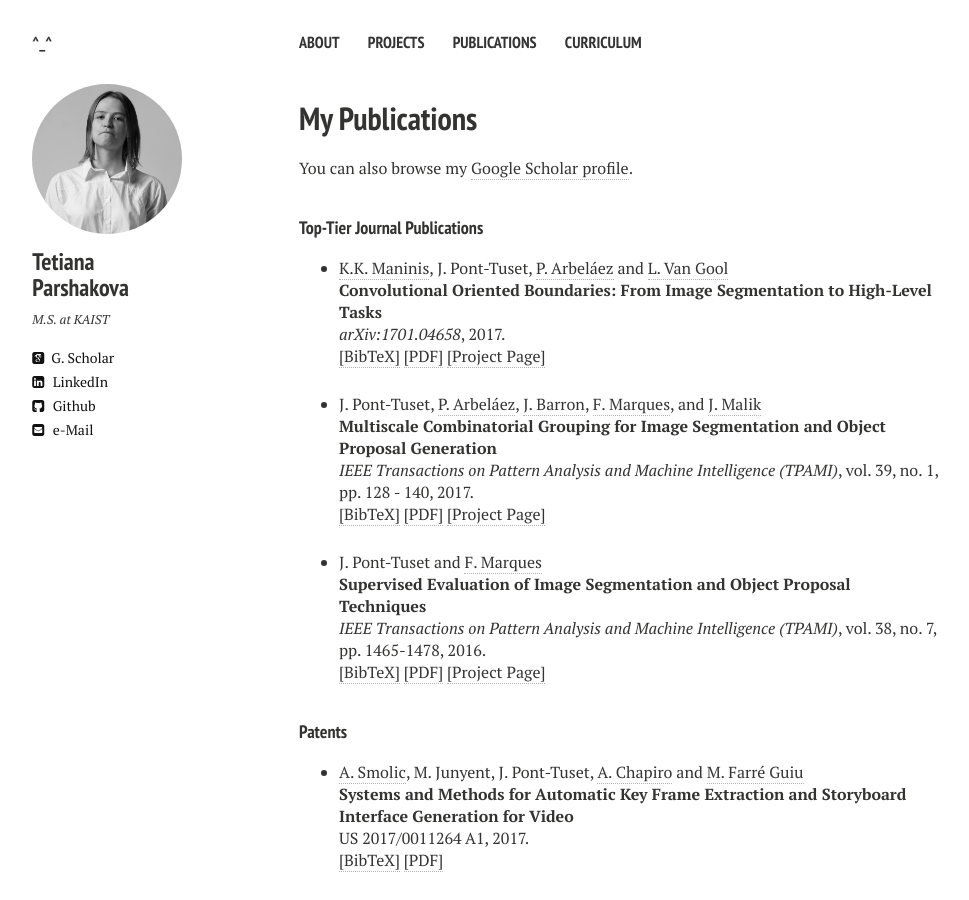
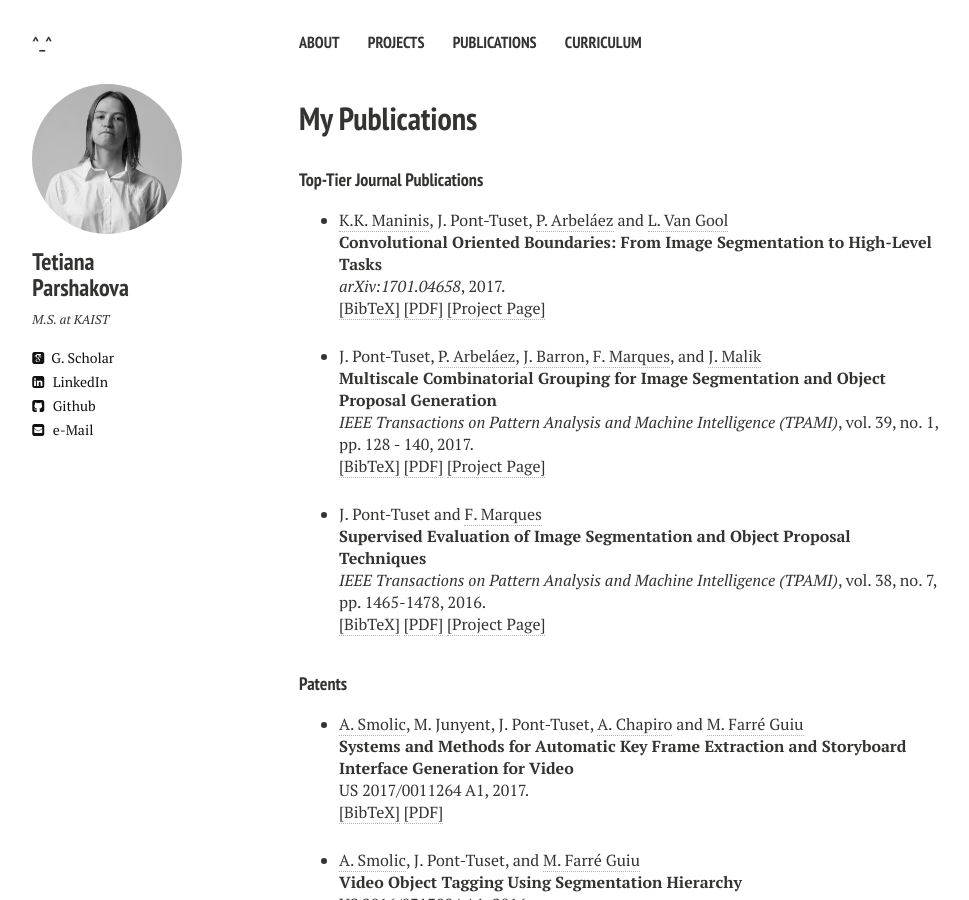
Before and after one commit to alexanch/parshakova.github.io, a Jekyll site: the page built from publications.md, in a window 1280 px wide and 900 px high. Shown: the whole window, without its empty margins (21-990 px from the left). Built offline with Jekyll 4.4.1, drawn with Linux system fonts in a browser that asks for light colours; nearby versions of some CDN libraries.

Commit message:
Update publications.md

```diff
--- a/publications.md
+++ b/publications.md
@@ -3,8 +3,6 @@ layout: publications
 permalink: /publications/
 title: My Publications
 tags: [publications]
-modified: 8-7-2014
+modified: 10-21-2018
 comments: false
 ---
-
-You can also browse my <a href="http://scholar.google.es/citations?user=VCBBx24AAAAJ" target="_blank">Google Scholar profile</a>.
```
